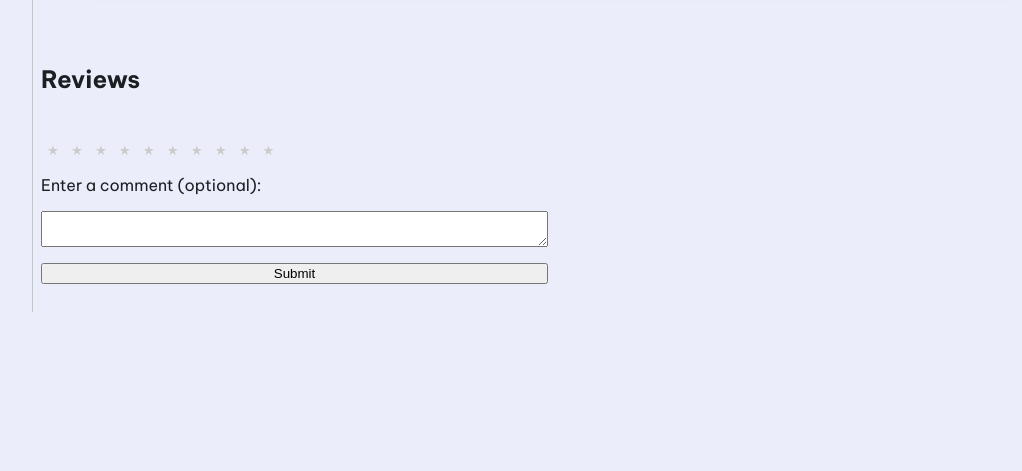
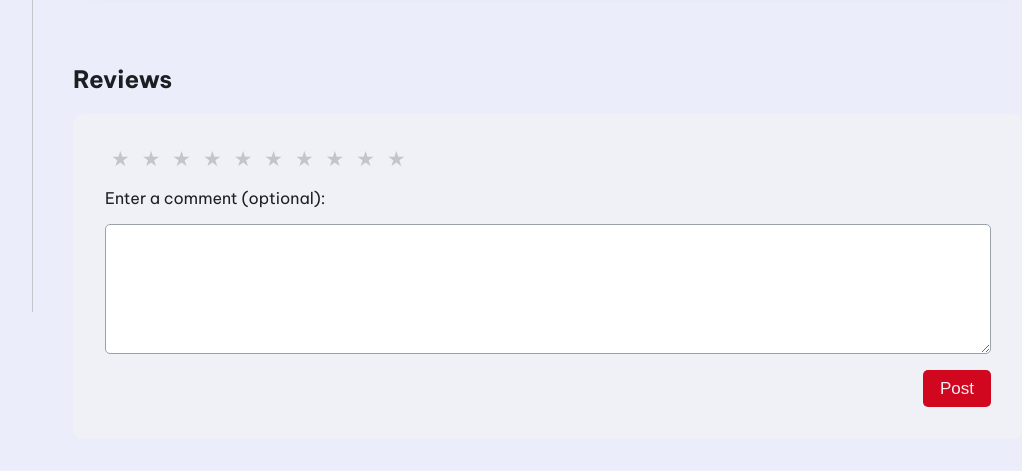
Before and after one commit to grandeD/kdrama-review-app, a Flask app: page /kdrama/1 in a window 1280 px wide. Shown: the part 488-959 px from the top of the page, without its empty margins (217-1239 px from the left). Before the commit the page ends 800 px from the top, so only its background shows below. Run offline with Flask 2, Linux system fonts and the light colour scheme; data that the repository does not hold is empty; some libraries are stand-ins or nearby versions.

Commit message:
Styled user reviews on kdrama page

```diff
--- a/reviewAPI.py
+++ b/reviewAPI.py
@@ -82,6 +82,7 @@ def get_user_review():
         result = {'review_id': review.review_id,
                 'username': review.user.username,
                 'user_id': review.user.user_id,
+                'image_path': review.user.image_path,
                 'rating': review.rating, 'content': review.content,
                 'likes': review.likes,
                 'review_date': review.review_date.strftime('%B %-d, %Y')}
@@ -105,6 +106,7 @@ def create_review():
     review = crud.create_review(rating, content, user_id, kdrama_id)
     rev_json = {'review_id': review.review_id, 'username': review.user.username,
                         'user_id': review.user.user_id,
+                        'image_path': review.user.image_path,
                         'rating': review.rating, 'content': review.content,'likes': review.likes,
                         'review_date': review.review_date.strftime('%B %-d, %Y')
                         }
@@ -122,6 +124,7 @@ def update_review():
     review = crud.update_review(rating, content, review_id)
     rev_json = {'review_id': review.review_id, 'username': review.user.username,
                         'user_id': review.user.user_id,
+                        'image_path': review.user.image_path,
                         'rating': review.rating, 'content': review.content,'likes': review.likes,
                         'review_date': review.review_date.strftime('%B %-d, %Y')}
 
--- a/static/css/base.css
+++ b/static/css/base.css
@@ -192,16 +192,30 @@ a:hover {
 .thin {
   font-weight: 100;
 }
+.lighter {
+  color: var(--lighter);
+}
 .light {
   color: var(--light);
+}
+.accent {
+  color: var(--accent);
+}
+.grey-50 {
+  color: var(--grey-50);
 }
 .grey-100 {
   color: var(--grey-100);
 }
+.grey-300 {
+  color: var(--grey-300);
+}
 .grey-400 {
   color: var(--grey-400);
 }
-
+.dark{
+  color: var(--dark);
+}
 button {
   transition: all .2s ease-in-out;
 }
--- a/static/css/kdrama.css
+++ b/static/css/kdrama.css
@@ -1,17 +1,3 @@
-#star {
-    background-color: transparent;
-    border: none;
-    outline: none;
-    cursor: pointer;
-  }
-#star.on {
-    color: gold;
-  }
-#star.off {
-    color: #ccc;
-  }
-
-
 #genre {
     border: none;
     outline: none;
--- a/static/css/modal.css
+++ b/static/css/modal.css
@@ -38,10 +38,8 @@
 
     border: none;
     border-radius: 5px;
-
-    padding-inline: 2em;
-    padding-block: .25em;
-    margin-inline: 20%;
+    padding: 0.25em 2em;
+    margin: 0 20%;
     gap: 1em;
 
     line-height: 0;
@@ -80,7 +78,7 @@
 
   #pl-cards {
     width: 60%;
-    margin-inline: 20%;
+    margin: 0 20%;
   }
 
   .pl-card {
--- a/static/css/review.css
+++ b/static/css/review.css
@@ -0,0 +1,72 @@
+.review-like button {
+    border: none;
+    background: none;
+    font-size: 20px;
+}
+
+.review-card {
+    border-bottom: 1px solid var(--grey-50);
+    padding: 2em;
+    margin-inline: 0.5em;
+}
+
+.rev-cards {
+    display: flex;
+    flex-direction: column;
+    width: 100%;
+    background-color: var(--lighter);
+    border-radius: 10px;
+}
+
+.rev-form {
+    padding: 2em;
+    display: flex;
+    flex-direction: column;
+    gap: 1em;
+}
+
+#text-review {
+    padding: 1em;
+    height: 6em;
+    font-size: 1em;
+
+    color: var(--dark);
+    font-family: 'Be Vietnam Pro', sans-serif;
+
+    border: 1px solid var(--grey-100);
+    border-radius: 5px;
+}
+
+.rev-btn {
+    border: none;
+    border-radius: 5px;
+    padding: 0.5em 1em;
+
+    font-size: 17px;
+    font-weight: 200;
+    background-color: var(--accent);
+    color: var(--lighter);
+}
+
+.rev-btn:hover {
+    background-color: var(--grey-400);
+    color: var(--lighter);
+  }
+
+#stars {
+    display: flex;
+}
+
+#star {
+    background-color: transparent;
+    border: none;
+    outline: none;
+    cursor: pointer;
+    font-size: 1.3em;
+  }
+#star.on {
+    color: gold;
+  }
+#star.off {
+    color: var(--grey-50);
+  }
--- a/static/js/kdramaInfo.jsx
+++ b/static/js/kdramaInfo.jsx
@@ -201,7 +201,7 @@ const KdramaInfo = (props) =>  {
                     </div>
                 </div>
             }
-            <div style={{margin: '2em',}}>
+            <div style={{margin: '2em'}}>
             {castCards.length > 0 &&
                 <h3>Cast</h3>}
                 <div className='flex-gap center'>
--- a/static/js/kdramaReviews.jsx
+++ b/static/js/kdramaReviews.jsx
@@ -118,34 +118,38 @@ const KdramaReviews = () => {
     for (const ndx in reviews) {
         if (userReview.review_id !== reviews[ndx].review_id)
         revCards.push(
-            <div key={ndx}>
-                <div style={{display: 'flex', alignItems: 'center', gap: '1em'}}>
+            <div key={ndx} className='review-card'>
+                <div className='flex-gap-1em'>
                     <a href={`/profile/${reviews[ndx].user_id}`} className='avatar sm' >
                         <img id='avatar-img' src={reviews[ndx].image_path}/> </a>
-                    <span >{reviews[ndx].username}</span>
-                    <p>{reviews[ndx].rating}/10 <span className="star">&#9733;</span></p>
+                    <strong >{reviews[ndx].username}</strong>
+                    <p className='grey-400'>{reviews[ndx].rating}/10 <span className="star">&#9733;</span></p>
                 </div>
                 <p>{reviews[ndx].content}</p>
-                <p>{reviews[ndx].review_date}</p>
-                <button onClick={() => handleLike(reviews[ndx], ndx)}>
-                    <span>{reviews[ndx].likes} </span>
-                    {(reviews[ndx].user_like ? 'Unlike' : 'Like')}
-                </button>
+                <p className='grey-400 thin'>{reviews[ndx].review_date}</p>
+                <div className='review-like'>
+                    <button onClick={() => handleLike(reviews[ndx], ndx)}>
+                        {(reviews[ndx].user_like ? <i className="fas fa-heart accent"></i>
+                                                : <i className="far fa-heart grey-300"></i>)}
+                    </button>
+                    <span className='grey-300'>{reviews[ndx].likes} {(reviews[ndx].likes === 1 ? 'like' : 'likes')}</span>
+                </div>
             </div>
         );
     }
 
     return (
-        <div>
+        <div style={{margin: '2em'}}>
             <h2>Reviews</h2>
-            <div style={{display: 'flex', flexDirection: 'column', width: '50%', gap: '1em', margin: '1.5em'}}>
+            <div className='rev-cards'>
                 {revCards}
             </div>
 
+            <div className='rev-cards' style={{minHeight: '20em'}}>
         {showInput ?
-        <form onSubmit={handleSubmit} style={{display: 'flex', flexDirection: 'column', width: '50%', gap: '1em'}}>
+        <form onSubmit={handleSubmit} className='rev-form'>
             {/* Rating out of 10 in stars  */}
-            <div style={{display: 'flex', flexDirection: 'row'}}>
+            <div id='stars'>
                 {[...Array(10)].map((star, index) => {
                     index += 1;
                     return (
@@ -164,17 +168,30 @@ const KdramaReviews = () => {
             </div>
             <label htmlFor='text-review'>Enter a comment (optional): </label>
             <textarea id='text-review' name='content' value={content} onChange={(e) => setContent(e.target.value) }> </textarea>
-            <input type='submit'/>
+            <button className='rev-btn' style={{alignSelf: 'flex-end'}}
+                    onClick={handleSubmit}>Post</button>
         </form>:
-            <div>
-                <button onClick={handleEdit}>Edit Review</button>
-                <h4>Your Review</h4>
-                <a>username: <span>{userReview.username}</span></a>
-                <p>rating: <span>{userReview.rating}</span></p>
-                <p>content: <span>{userReview.content}</span></p>
-                <p>review_date: <span>{userReview.review_date}</span></p>
+                <div className='review-card'>
+                <div className='flex-gap-1em'>
+                    <h3>Your Review</h3>
+                    <button onClick={handleEdit} style={{fontSize: '0.8em'}}
+                            className='rev-btn'>Edit</button>
+                </div>
+                <div className='flex-gap-1em'>
+                    <a href={`/profile/${userReview.user_id}`} className='avatar sm' >
+                        <img id='avatar-img' src={userReview.image_path}/> </a>
+                    <strong >{userReview.username}</strong>
+                    <p className='grey-400'>{userReview.rating}/10 <span className="star">&#9733;</span></p>
+                </div>
+                <p>{userReview.content}</p>
+                <p className='grey-400 thin'>{userReview.review_date}</p>
+                <div className='review-like'>
+                    <i className="fas fa-heart grey-300"></i>
+                    <span className='grey-300'> {userReview.likes} {(userReview.likes === 1 ? 'like' : 'likes')}</span>
+                </div>
             </div>
             }
+        </div>
         </div>
 
     );
```
